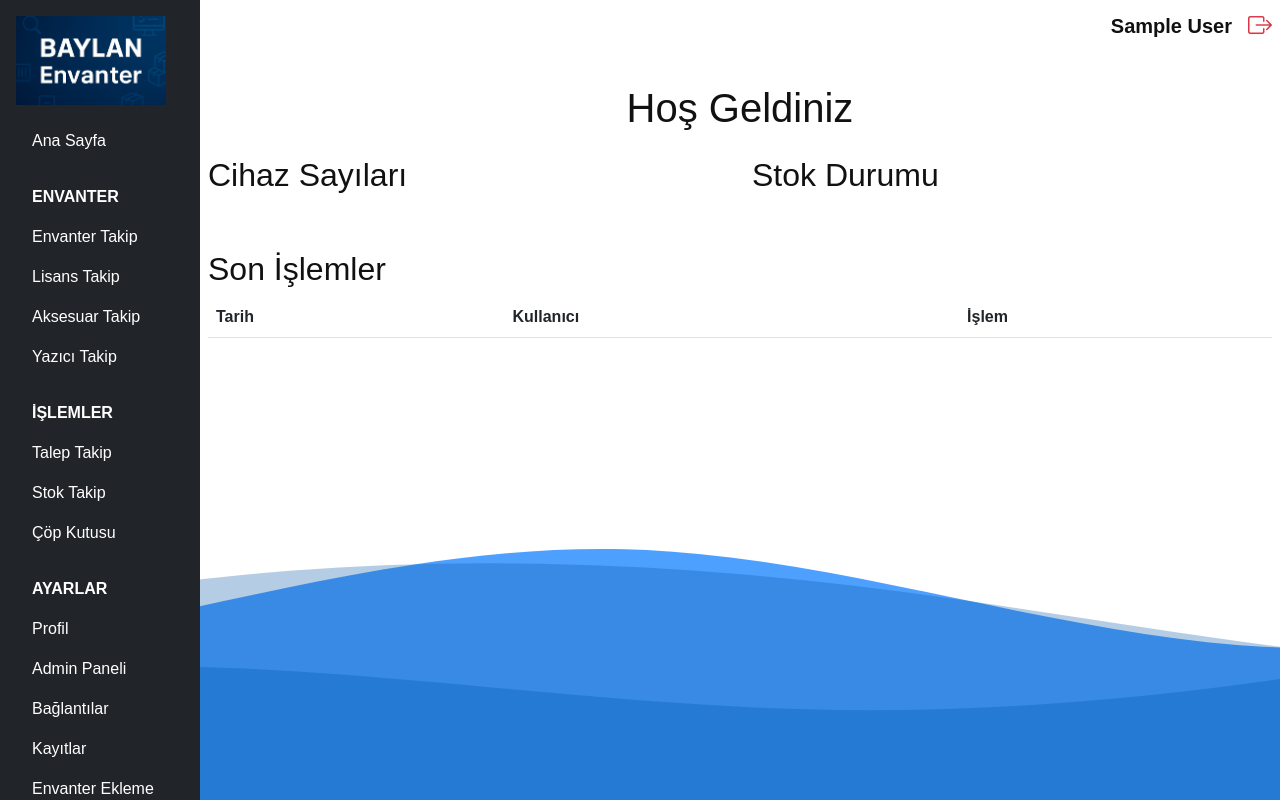
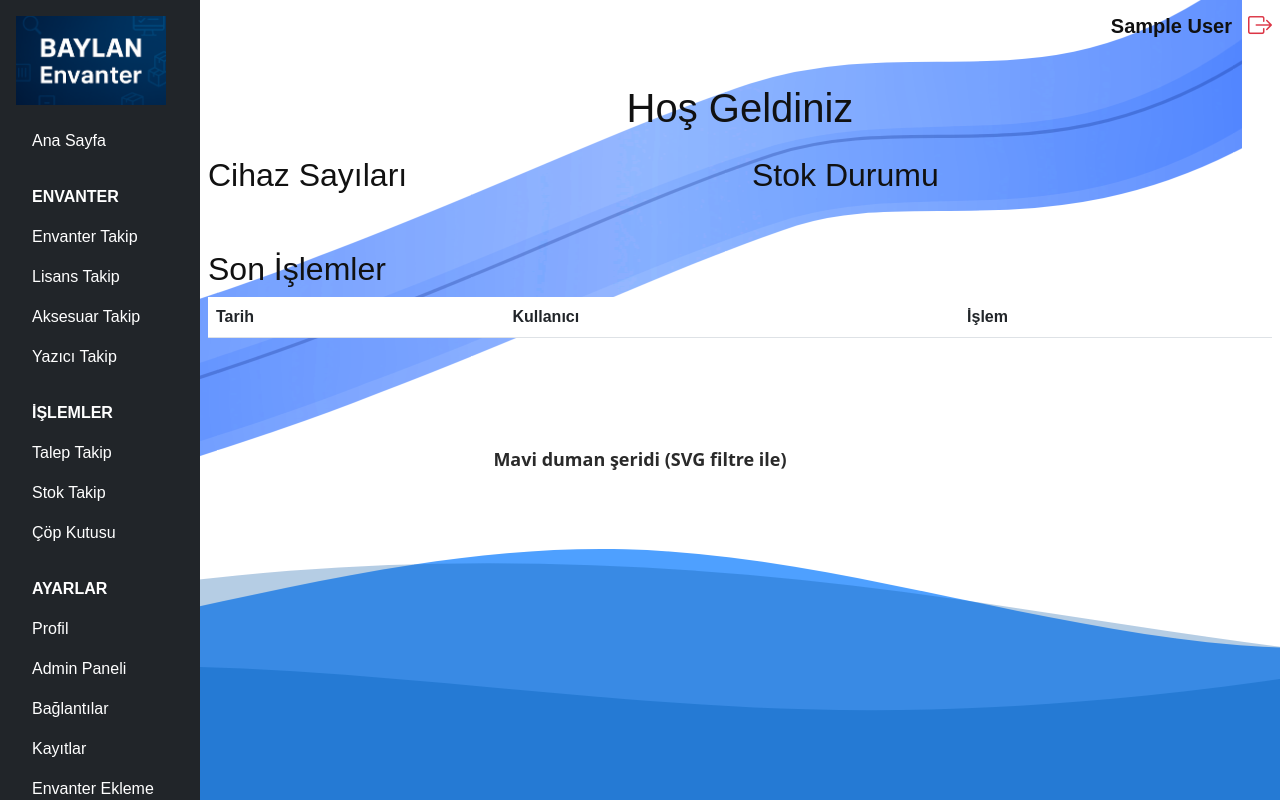
Before and after one commit to fixadd/BilgiislemTool, a FastAPI app: page / in a window 1280 px wide. Run offline with FastAPI, Linux system fonts and the light colour scheme; the visitor is signed in with stand-in values (Sample User, id 1); data that the repository does not hold is empty; parts of the project's set-up code (start-up, migrations or seed data) failed here and were passed over.

Commit message:
Ensure smoke ribbon sits behind content on all pages

```diff
--- a/templates/base.html
+++ b/templates/base.html
@@ -53,6 +53,7 @@
   </style>
 </head>
 <body>
+  {% include 'partials/smoke_ribbon.html' %}
   <div class="content-wrapper">
   <div class="d-flex" style="height:100vh; width:100%; overflow-y:auto;">
     <nav class="sidebar flex-shrink-0 p-3 text-white bg-dark" style="width:200px; position: sticky; top: 0; height: 100vh;">
--- a/templates/change_password.html
+++ b/templates/change_password.html
@@ -12,6 +12,8 @@
             align-items: center;
             height: 100vh;
             margin: 0;
+            overflow-x: hidden;
+            position: relative;
         }
         .login-container {
             background: #fff;
@@ -20,6 +22,8 @@
             box-shadow: 0 4px 8px rgba(0,0,0,0.1);
             text-align: center;
             width: 300px;
+            position: relative;
+            z-index: 2;
         }
         .login-container h2 {
             margin-top: 0;
@@ -49,6 +53,7 @@
     </style>
 </head>
 <body>
+    {% include 'partials/smoke_ribbon.html' %}
     <div class="login-container">
         <h2>Şifre Değiştir</h2>
         {% if error %}
--- a/templates/login.html
+++ b/templates/login.html
@@ -53,6 +53,7 @@
     </style>
 </head>
 <body>
+    {% include 'partials/smoke_ribbon.html' %}
     <div class="login-container">
         <img src="/image/onurum.png" alt="Onurum" style="width: 200px; margin-bottom: 1rem;">
         <h2>Hoş geldiniz</h2>
--- /dev/null
+++ b/templates/partials/smoke_ribbon.html
@@ -0,0 +1,64 @@
+<style>
+  .smoke-ribbon-wrap{
+    position:fixed;
+    top:0;
+    left:0;
+    width:100%;
+    height:60vh;
+    pointer-events:none;
+    z-index:-1;
+  }
+  .smoke-ribbon-title{
+    position:absolute;
+    inset:auto 0 0 0;
+    text-align:center;
+    font:600 18px/1.4 system-ui,Arial;
+    color:#2a2a2a;
+    padding-bottom:8px;
+  }
+  .smoke-flow{animation:smoke-flow 18s linear infinite;}
+  @keyframes smoke-flow{from{transform:translateX(0);}to{transform:translateX(-8%);}}
+</style>
+<div class="smoke-ribbon-wrap" aria-hidden="true">
+  <svg class="smoke-flow" xmlns="http://www.w3.org/2000/svg" viewBox="0 0 1200 600" width="100%" height="100%" preserveAspectRatio="xMidYMid slice">
+    <defs>
+      <linearGradient id="ink" x1="0%" y1="0%" x2="100%" y2="0%">
+        <stop offset="0%" stop-color="#1e5fff" stop-opacity="0.85"/>
+        <stop offset="50%" stop-color="#1a66ff" stop-opacity="0.55"/>
+        <stop offset="100%" stop-color="#0f53ff" stop-opacity="0.85"/>
+      </linearGradient>
+      <filter id="smokeFilter" x="-20%" y="-20%" width="140%" height="140%">
+        <feTurbulence id="turb" type="fractalNoise" baseFrequency="0.004 0.008" numOctaves="3" seed="7" stitchTiles="stitch" result="noise"/>
+        <feGaussianBlur in="noise" stdDeviation="1.2" result="softNoise"/>
+        <feDisplacementMap in="SourceGraphic" in2="softNoise" scale="28" xChannelSelector="R" yChannelSelector="G"/>
+        <feGaussianBlur stdDeviation="0.8"/>
+        <animate xlink:href="#turb" attributeName="baseFrequency" values="0.004 0.008; 0.006 0.010; 0.004 0.008" dur="16s" repeatCount="indefinite"/>
+        <animate xlink:href="#turb" attributeName="seed" values="7;8;9;7" dur="24s" repeatCount="indefinite"/>
+      </filter>
+      <mask id="ribbonMask">
+        <rect width="1200" height="600" fill="black"/>
+        <path d="M -50,520
+                 C 150,450  260,420  360,380
+                 C 520,320  640,260  760,220
+                 C 900,175 1030,250 1220,120"
+              fill="none" stroke="white" stroke-width="140" stroke-linecap="round" stroke-linejoin="round" opacity="0.85">
+          <animate attributeName="stroke-width" values="130;150;130" dur="12s" repeatCount="indefinite"/>
+        </path>
+        <path d="M -50,540
+                 C 160,470  270,440  370,400
+                 C 520,345  640,285  770,245
+                 C 920,205 1040,270 1220,140"
+              fill="none" stroke="white" stroke-width="70" stroke-linecap="round" stroke-linejoin="round" opacity="0.6"/>
+      </mask>
+    </defs>
+    <g filter="url(#smokeFilter)" mask="url(#ribbonMask)">
+      <rect x="-100" y="-50" width="1500" height="700" fill="url(#ink)"/>
+    </g>
+    <path d="M -50,520
+             C 150,450 260,420 360,380
+             C 520,320 640,260 760,220
+             C 900,175 1030,250 1220,120"
+          fill="none" stroke="rgba(0,30,120,.25)" stroke-width="3" stroke-linecap="round"/>
+  </svg>
+  <div class="smoke-ribbon-title">Mavi duman şeridi (SVG filtre ile)</div>
+</div>
```
